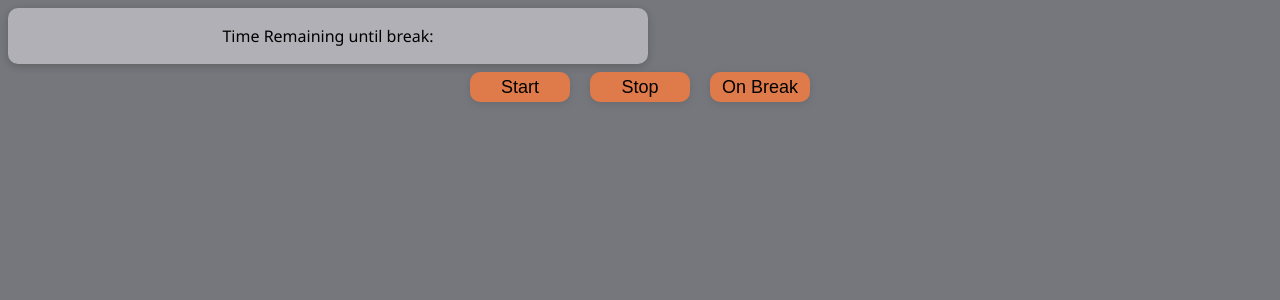
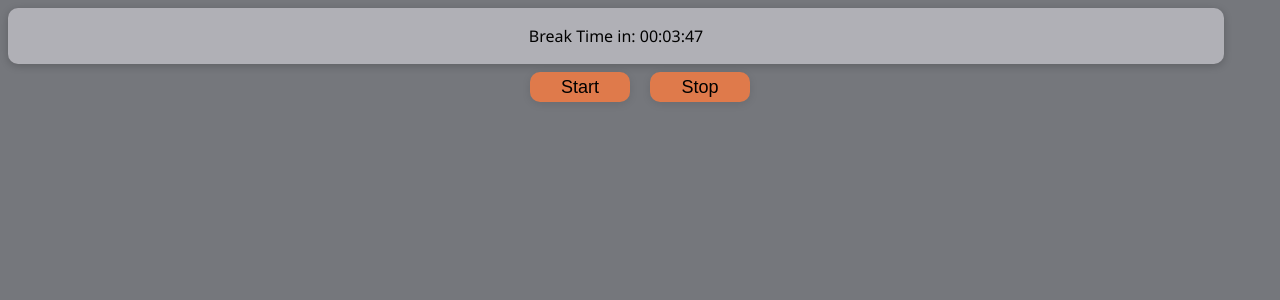
Before and after one commit to SarahMATU/ReTrackYourself, a React (Create React App) app in the folder re-track-yourself/: page /#/reminder in a window 1280 px wide. Shown: the top 300 px of the page. Built offline with nearby package versions, Linux system fonts and the light colour scheme.

Commit message:
Still working on timer

```diff
--- a/re-track-yourself/public/preload.js
+++ b/re-track-yourself/public/preload.js
@@ -11,5 +11,7 @@ contextBridge.exposeInMainWorld('electron', {
 
     openReminderWindow: () => {
         ipcRenderer.send('open-reminder-window');
-    }
+    },
+
+    setTime: (timerSet) => ipcRenderer.send('set-time', timerSet)
 })
--- a/re-track-yourself/src/App.css
+++ b/re-track-yourself/src/App.css
@@ -137,4 +137,5 @@ option {
   margin-right: 50px;
   margin-bottom: 10px;
   font-size: 20px;
+  transition: 0.3s;
 }
--- a/re-track-yourself/src/components/reminder/reminder.css
+++ b/re-track-yourself/src/components/reminder/reminder.css
@@ -18,7 +18,7 @@ body {
   background-color: var(--main--color);
   border-radius: 10px;
   box-shadow: 0 2px 8px rgba(0, 0, 0, 0.2);
-  width: 50%;
+  width: 95%;
   padding: 1px;
   margin: 8px;
 }
--- a/re-track-yourself/src/components/reminder/reminder.js
+++ b/re-track-yourself/src/components/reminder/reminder.js
@@ -7,7 +7,7 @@ function Reminder (props) {
         <div className="App">
             <div>
             <div className="textBackground">
-                <p>Time Remaining until break:
+                <p>Break Time in: 00:03:47
                     <span>{props.time}</span>
                 </p>
             </div>
@@ -15,7 +15,6 @@ function Reminder (props) {
             <div className="ButtonRow">
                 <button className="setButton">Start</button>
                 <button className="setButton">Stop</button>
-                <button className="setButton">On Break</button>
             </div>
             </div>
         </div>
--- a/re-track-yourself/src/components/timer/timer.css
+++ b/re-track-yourself/src/components/timer/timer.css
@@ -18,7 +18,7 @@ body {
   background-color: var(--main--color);
   border-radius: 10px;
   box-shadow: 0 2px 8px rgba(0, 0, 0, 0.2);
-  width: 40%;
+  width: 95%;
   padding: 1px;
   margin: 8px;
 }
--- a/re-track-yourself/src/components/timer/timer.js
+++ b/re-track-yourself/src/components/timer/timer.js
@@ -1,7 +1,5 @@
 import React from "react";
 import './timer.css';
-
-
 
 function Timer(props) {
 
@@ -13,12 +11,10 @@ function Timer(props) {
 
     function StopTimer() {
         console.log("Start");
-
     }
 
     function OnBreak() {
         console.log("Start");
-
     }
 
     console.log("Component Did Mount timer:", props.time);
--- a/re-track-yourself/src/pages/timerSettings.js
+++ b/re-track-yourself/src/pages/timerSettings.js
@@ -1,10 +1,10 @@
 import React from "react";
 import { Link } from "react-router-dom";
-import Timer from "../components/timer/timer";
+import { Slider } from "@mui/material";
 import "../App.css";
-import { Slider } from "@mui/material";
 
 class TimerOption extends React.Component {
+
 	openTimerWindow() {
 		window.electron.openTimerWindow();
 	}
@@ -14,12 +14,16 @@ class TimerOption extends React.Component {
 		this.state = {
 			time: 3,
 		};
+		this.setTime = this.setTime.bind(this);
 		this.handleSlideChange = this.handleSlideChange.bind(this);
-
 	}
 
 	handleSlideChange(event) {
 		this.setState({ time: event.target.value });
+	}
+
+	setTime() {
+		alert(this.state.time);
 	}
 
 	render() {
@@ -60,8 +64,8 @@ class TimerOption extends React.Component {
 									valueLabelDisplay="auto"
 								/>
 							</div>
-							<button className="showButton">
-								{this.state.time + " Hour/s"}
+							<button className="showButton" onClick={this.setTime}>
+								{this.state.time + " Hr"}
 							</button>
 							<button className="addButton" onClick={this.openTimerWindow}>
 								Add
@@ -69,7 +73,6 @@ class TimerOption extends React.Component {
 						</div>
 					</div>
 				</div>
-				<Timer time={this.state.time} />
 			</div>
 		);
 	}
```
Also changed, not shown: re-track-yourself/public/electron.js (+49 -41 lines).
